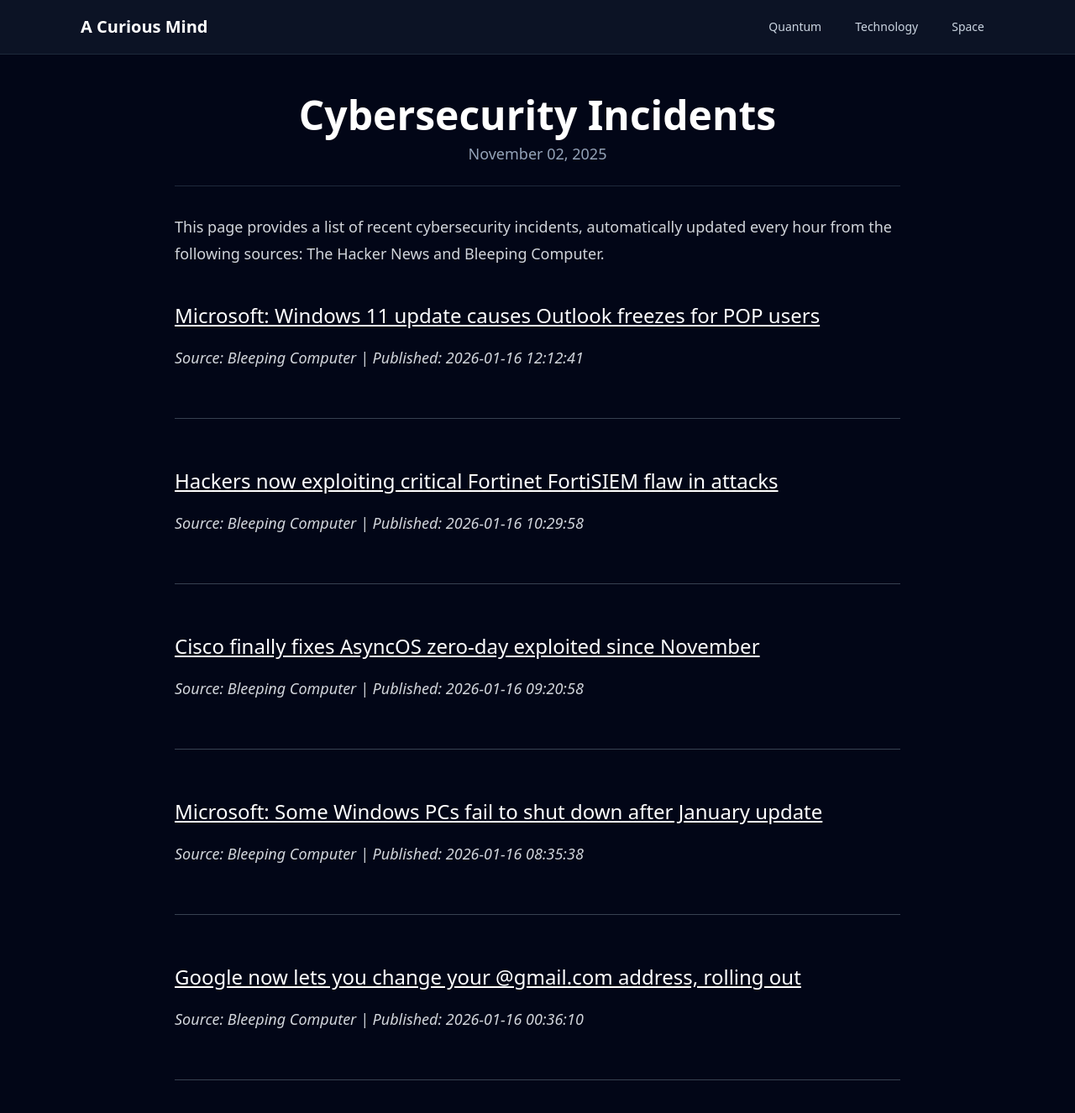
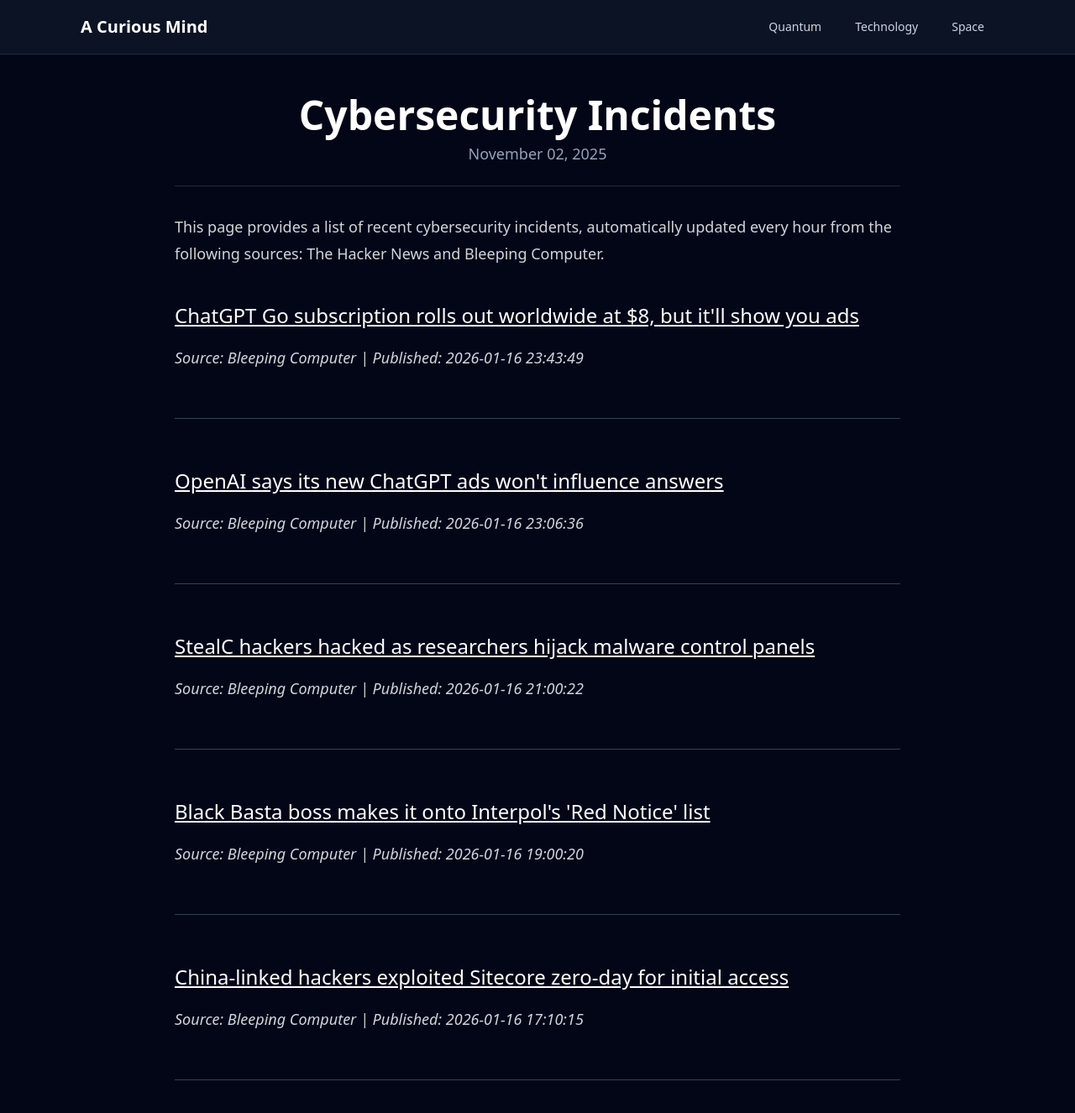
Before and after one commit to onehl7/onehl7.github.io, a Jekyll site: the page built from _posts/2025-11-02-cybersecurity-incidents.md, in a window 1280 px wide and 1400 px high. Shown: the top 1326 px of the window at 84% size. Built offline with Jekyll 4.4.1, drawn with Linux system fonts in a browser that asks for light colours; nearby versions of some CDN libraries.

Commit message:
Update news data

```diff
--- a/_data/news.json
+++ b/_data/news.json
@@ -1,32 +1,32 @@
 [
   {
     "source": "Bleeping Computer",
-    "title": "Microsoft: Windows 11 update causes Outlook freezes for POP users",
-    "link": "https://www.bleepingcomputer.com/news/microsoft/microsoft-windows-11-update-causes-outlook-freezes-for-pop-users/",
-    "published": "2026-01-16 12:12:41"
+    "title": "ChatGPT Go subscription rolls out worldwide at $8, but it'll show you ads",
+    "link": "https://www.bleepingcomputer.com/news/artificial-intelligence/chatgpt-go-subscription-rolls-out-worldwide-at-8-but-itll-show-you-ads/",
+    "published": "2026-01-16 23:43:49"
   },
   {
     "source": "Bleeping Computer",
-    "title": "Hackers now exploiting critical Fortinet FortiSIEM flaw in attacks",
-    "link": "https://www.bleepingcomputer.com/news/security/hackers-now-exploiting-critical-fortinet-fortisiem-vulnerability-in-attacks/",
-    "published": "2026-01-16 10:29:58"
+    "title": "OpenAI says its new ChatGPT ads won't influence answers",
+    "link": "https://www.bleepingcomputer.com/news/artificial-intelligence/openai-says-its-new-chatgpt-ads-wont-influence-answers/",
+    "published": "2026-01-16 23:06:36"
   },
   {
     "source": "Bleeping Computer",
-    "title": "Cisco finally fixes AsyncOS zero-day exploited since November",
-    "link": "https://www.bleepingcomputer.com/news/security/cisco-finally-fixes-asyncos-zero-day-exploited-since-november/",
-    "published": "2026-01-16 09:20:58"
+    "title": "StealC hackers hacked as researchers hijack malware control panels",
+    "link": "https://www.bleepingcomputer.com/news/security/stealc-hackers-hacked-as-researchers-hijack-malware-control-panels/",
+    "published": "2026-01-16 21:00:22"
   },
   {
     "source": "Bleeping Computer",
-    "title": "Microsoft: Some Windows PCs fail to shut down after January update",
-    "link": "https://www.bleepingcomputer.com/news/security/microsoft-some-windows-pcs-fail-to-shut-down-after-january-update/",
-    "published": "2026-01-16 08:35:38"
+    "title": "Black Basta boss makes it onto Interpol's 'Red Notice' list",
+    "link": "https://www.bleepingcomputer.com/news/security/black-basta-boss-makes-it-onto-interpols-red-notice-list/",
+    "published": "2026-01-16 19:00:20"
   },
   {
     "source": "Bleeping Computer",
-    "title": "Google now lets you change your @gmail.com address, rolling out",
-    "link": "https://www.bleepingcomputer.com/news/technology/google-now-lets-you-change-your-gmailcom-address-rolling-out/",
-    "published": "2026-01-16 00:36:10"
+    "title": "China-linked hackers exploited Sitecore zero-day for initial access",
+    "link": "https://www.bleepingcomputer.com/news/security/china-linked-hackers-exploited-sitecore-zero-day-for-initial-access/",
+    "published": "2026-01-16 17:10:15"
   }
 ]
```
